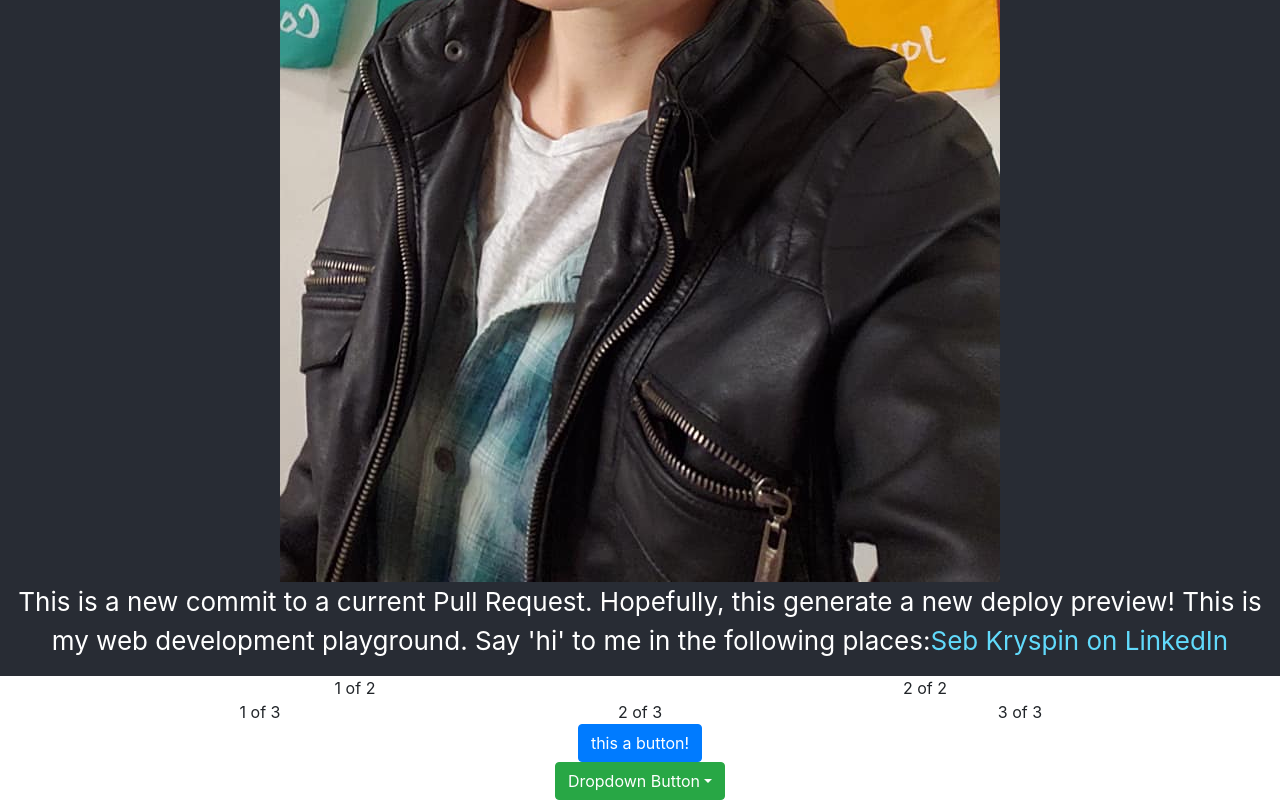
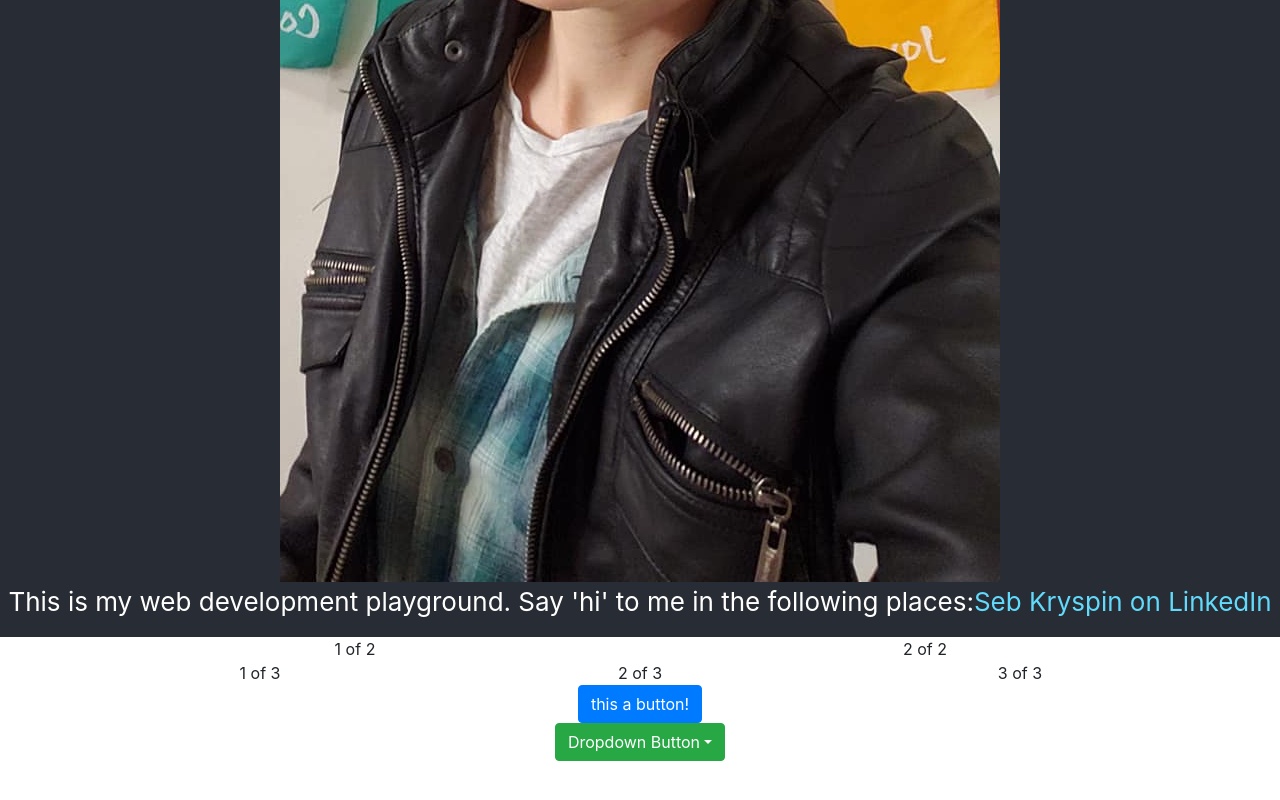
Before and after one commit to skryspin/portfolio-website, a React (Create React App) app: page / in a window 1280 px wide. Shown: the part 378-1178 px from the top of the page. After the commit the page ends 1139 px from the top, so only its background shows below. Built offline with nearby package versions, Linux system fonts and the light colour scheme.

Commit message:
Removed superfluous changes

```diff
--- a/src/App.js
+++ b/src/App.js
@@ -46,7 +46,6 @@ function Home() {
         <img src={headshot}
         alt="Seb smiling, dressed in a pleather jacket, button-down shirt, T-shirt and a beanie"/>
         <p>
-	This is a new commit to a current Pull Request. Hopefully, this generate a new deploy preview!
           This is my web development playground.
           Say 'hi' to me in the following places:
           <a
```
Also changed, not shown: 1 other file (tests, documents, lock files or other folders).
